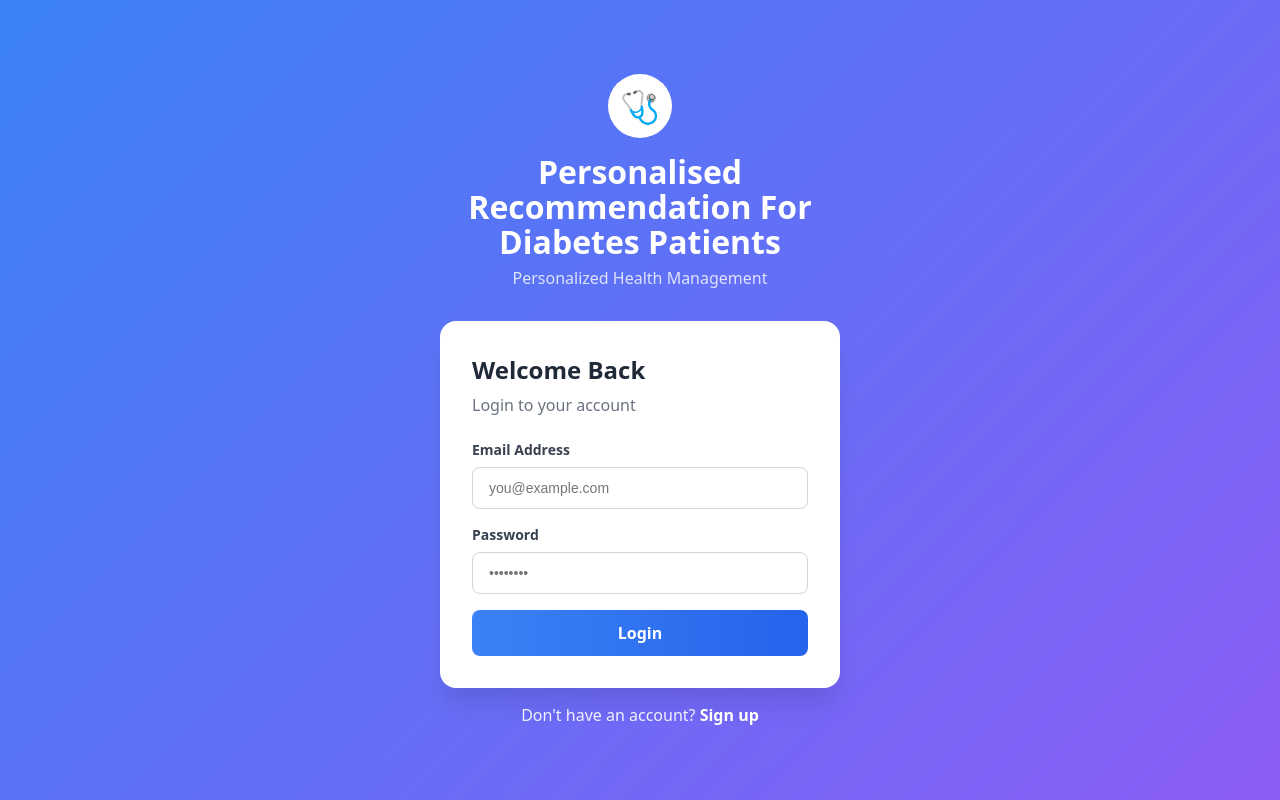
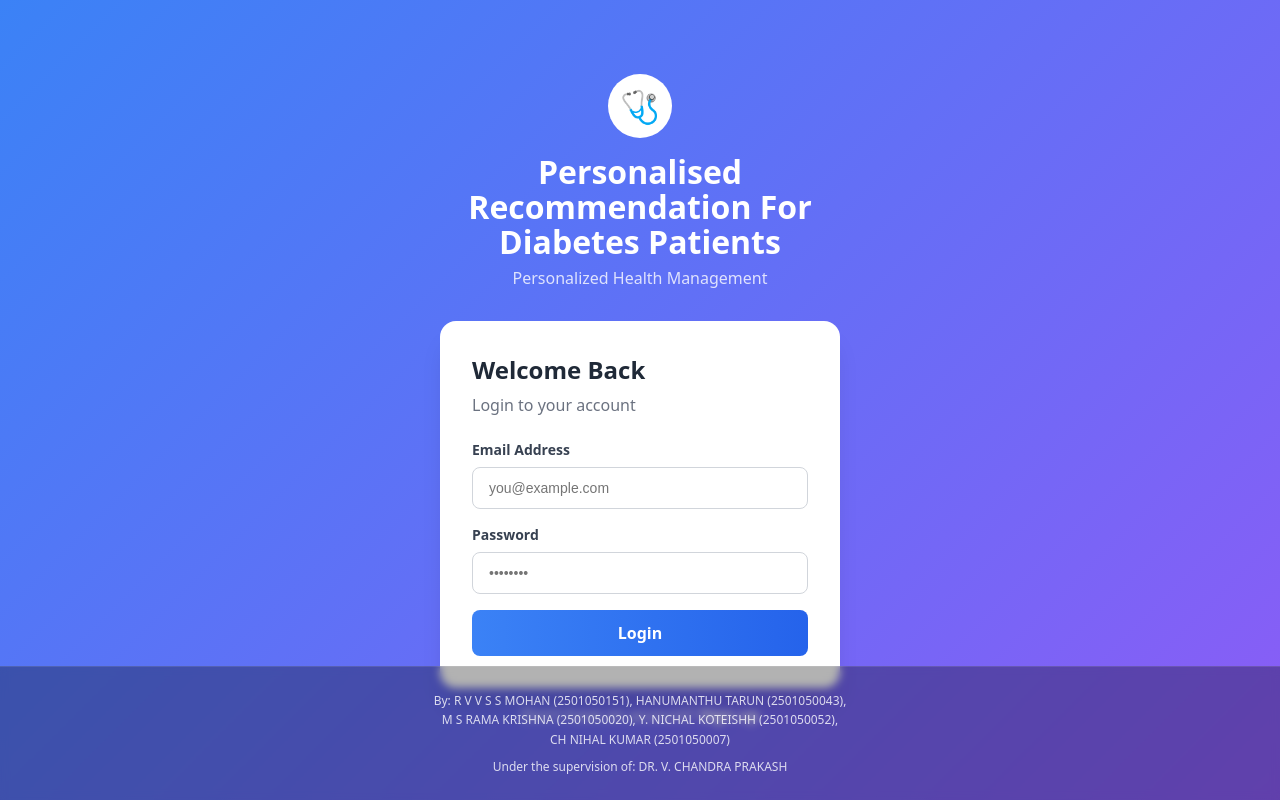
Before and after one commit to vvssmohan/Diabetes_Recommendation_System, a React app in the folder frontend/: page /login in a window 1280 px wide. Built offline with nearby package versions, Linux system fonts and the light colour scheme; the HTML template or start-up script is replaced by a standard one.

Commit message:
Add professional footer with team credits to Login and Signup pages

```diff
--- a/frontend/src/pages/Login.jsx
+++ b/frontend/src/pages/Login.jsx
@@ -215,6 +215,35 @@ export default function Login() {
           </a>
         </div>
       </div>
+
+      {/* Professional Footer Section */}
+      <div style={{
+        position: 'fixed',
+        bottom: 0,
+        left: 0,
+        right: 0,
+        background: 'rgba(0, 0, 0, 0.3)',
+        backdropFilter: 'blur(4px)',
+        padding: '24px 16px',
+        textAlign: 'center',
+        borderTop: '1px solid rgba(255, 255, 255, 0.1)',
+        fontSize: '12px',
+        lineHeight: '1.6',
+        color: 'rgba(255, 255, 255, 0.8)',
+        zIndex: 10
+      }}>
+        <p style={{ margin: '0 0 8px 0', fontWeight: '500' }}>
+          By: R V V S S MOHAN (2501050151), HANUMANTHU TARUN (2501050043),<br />
+          M S RAMA KRISHNA (2501050020), Y. NICHAL KOTEISHH (2501050052),<br />
+          CH NIHAL KUMAR (2501050007)
+        </p>
+        <p style={{ margin: '0', fontWeight: '500' }}>
+          Under the supervision of: DR. V. CHANDRA PRAKASH
+        </p>
+      </div>
+
+      {/* Spacing for footer */}
+      <div style={{ height: '140px' }} />
     </div>
   );
 }
--- a/frontend/src/pages/Signup.jsx
+++ b/frontend/src/pages/Signup.jsx
@@ -366,6 +366,35 @@ export default function Signup() {
           </a>
         </div>
       </div>
+
+      {/* Professional Footer Section */}
+      <div style={{
+        position: 'fixed',
+        bottom: 0,
+        left: 0,
+        right: 0,
+        background: 'rgba(0, 0, 0, 0.3)',
+        backdropFilter: 'blur(4px)',
+        padding: '24px 16px',
+        textAlign: 'center',
+        borderTop: '1px solid rgba(255, 255, 255, 0.1)',
+        fontSize: '12px',
+        lineHeight: '1.6',
+        color: 'rgba(255, 255, 255, 0.8)',
+        zIndex: 10
+      }}>
+        <p style={{ margin: '0 0 8px 0', fontWeight: '500' }}>
+          By: R V V S S MOHAN (2501050151), HANUMANTHU TARUN (2501050043),<br />
+          M S RAMA KRISHNA (2501050020), Y. NICHAL KOTEISHH (2501050052),<br />
+          CH NIHAL KUMAR (2501050007)
+        </p>
+        <p style={{ margin: '0', fontWeight: '500' }}>
+          Under the supervision of: DR. V. CHANDRA PRAKASH
+        </p>
+      </div>
+
+      {/* Spacing for footer */}
+      <div style={{ height: '140px' }} />
     </div>
   );
 }
```
